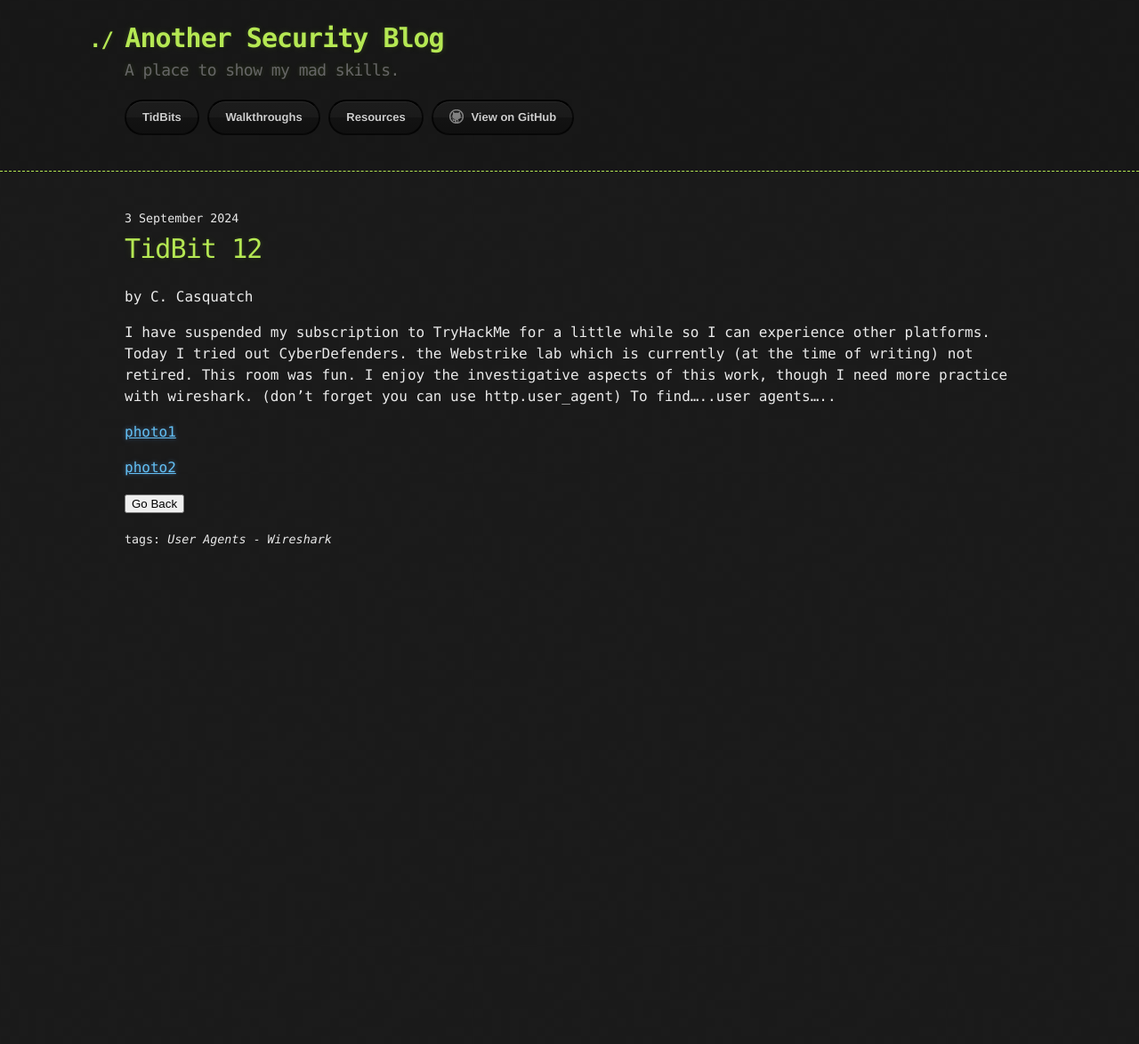
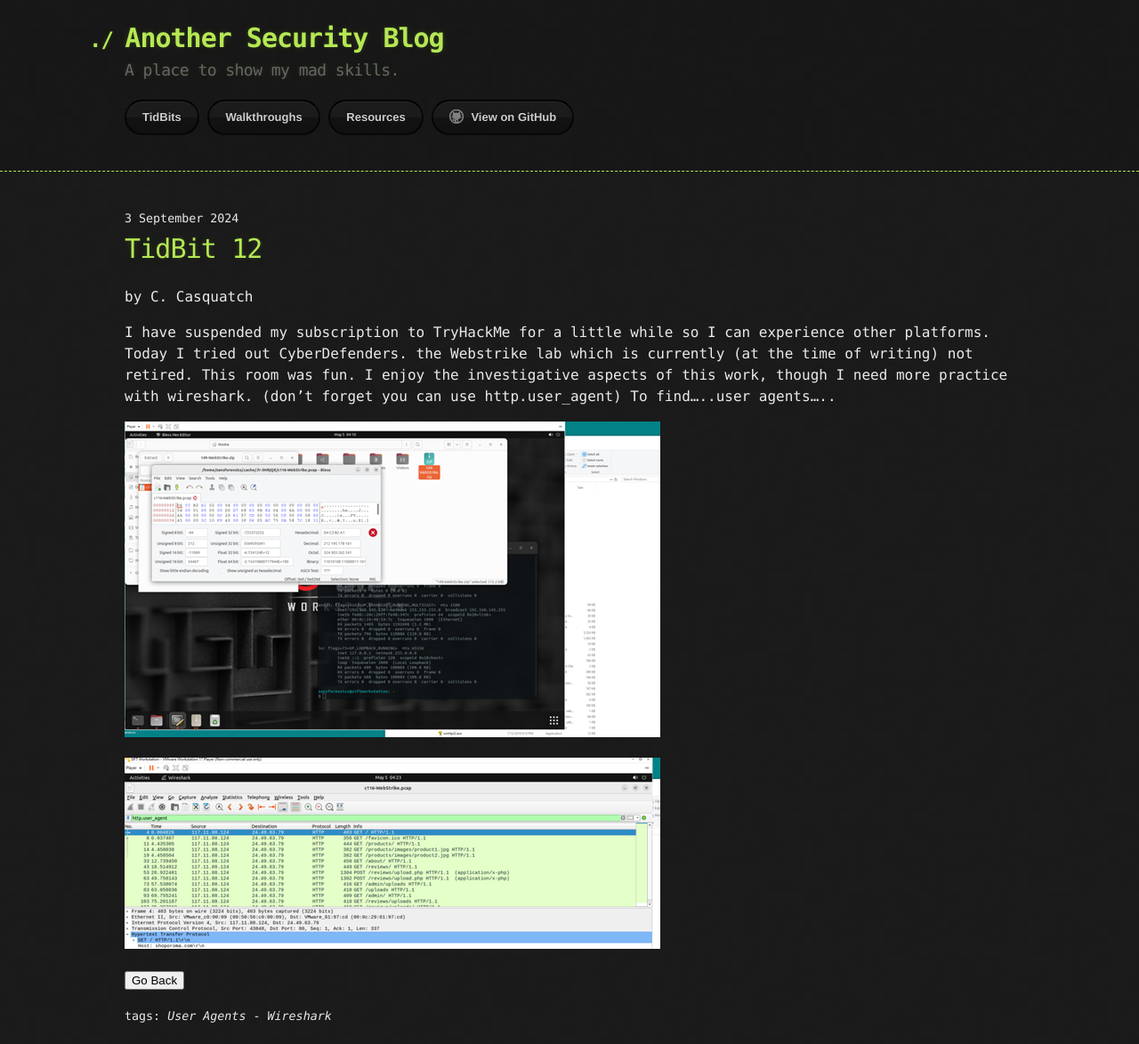
Before and after one commit to CyberCasquatch/cybercasquatch.github.io, a Jekyll site: the page built from _posts/TidBits/2024-09-03-TidBit-12.markdown, in a window 1280 px wide. Shown: the whole page at 89% size. Built offline with Jekyll 4.4.1, drawn with Linux system fonts in a browser that asks for light colours; before the commit the page ends 900 px from its top, so only the background shows below that.

Commit message:
Update 2024-09-03-TidBit-12.markdown

```diff
--- a/_posts/TidBits/2024-09-03-TidBit-12.markdown
+++ b/_posts/TidBits/2024-09-03-TidBit-12.markdown
@@ -11,8 +11,8 @@
 This room was fun. I enjoy the investigative aspects of this work, though I need more practice with wireshark.
 (don't forget you can use http.user_agent) To find.....user agents.....
 
-[photo1](https://github.com/CyberCasquatch/cybercasquatch.github.io/blob/main/assets/images/12/Picture1.png)
+![photo1](https://github.com/CyberCasquatch/cybercasquatch.github.io/blob/main/assets/images/12/Picture1.png)
 
-[photo2](https://github.com/CyberCasquatch/cybercasquatch.github.io/blob/main/assets/images/12/Picture2.png)
+![photo2](https://github.com/CyberCasquatch/cybercasquatch.github.io/blob/main/assets/images/12/Picture2.png)
 
 <button onclick="history.back()">Go Back</button>
```
